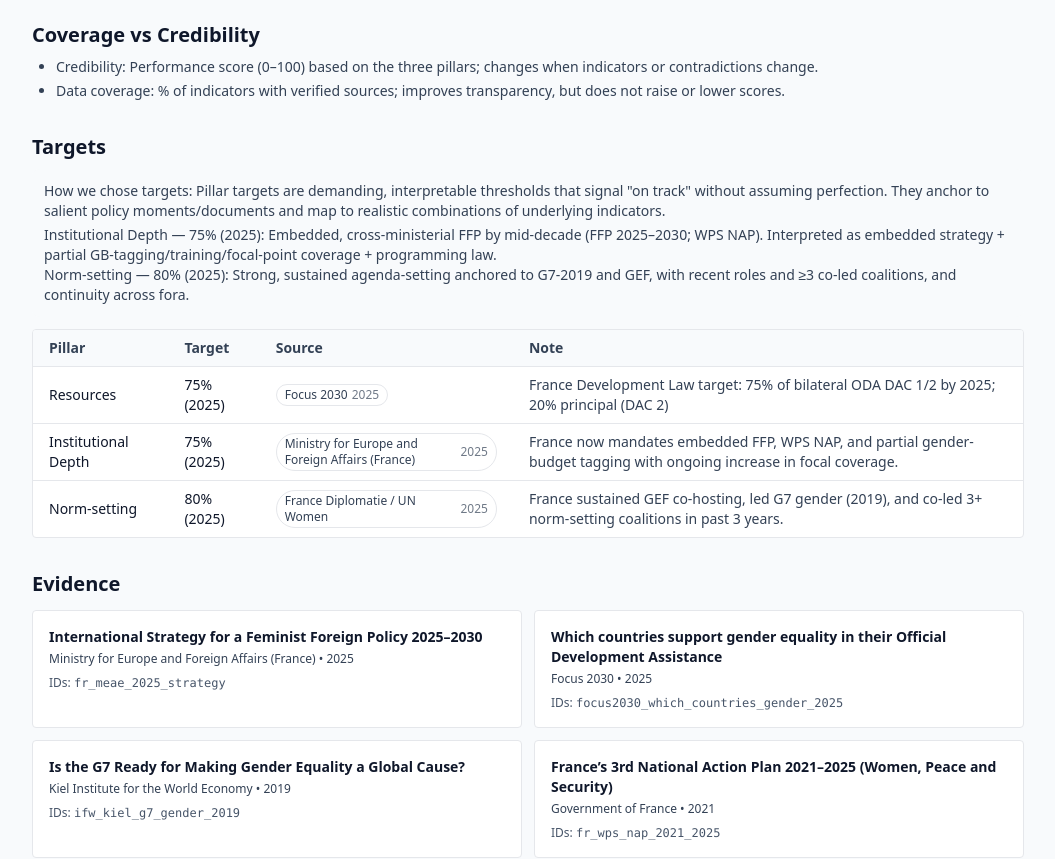
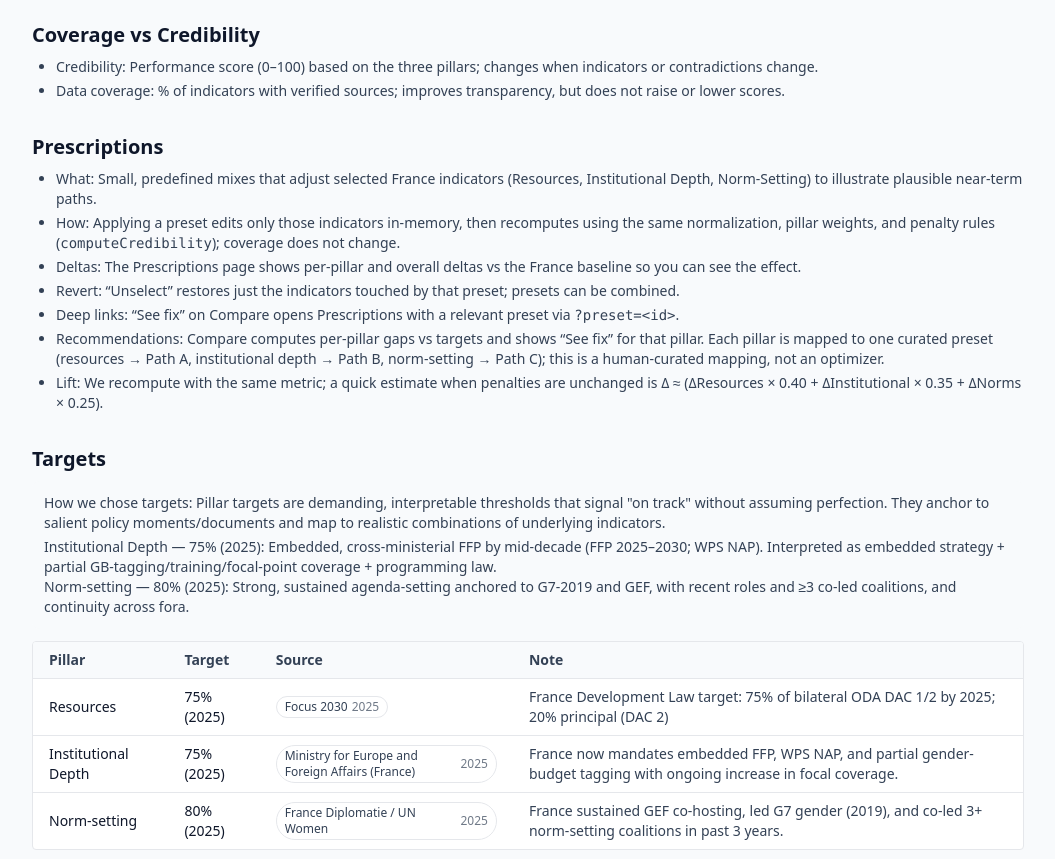
Before and after one commit to lavanyagarg112/feminist-diplomacy-simulator, a Next.js app: page /details in a window 1280 px wide. Shown: the part 660-1519 px from the top of the page, without its empty margins (112-1167 px from the left). Built offline with nearby package versions, Linux system fonts and the light colour scheme.

Commit message:
update prescriptions

```diff
--- a/app/details/page.tsx
+++ b/app/details/page.tsx
@@ -4,68 +4,194 @@ import fr from "@/data/indicators.fr.json" assert { type: "json" };
 import SourceChip from "@/components/SourceChip";
 
 const terms = [
-  { term: "DAC gender marker (1/2)", def: "OECD/DAC markers for activities with gender as a significant (1) or principal (2) objective." },
-  { term: "Principal objective (DAC 2)", def: "Activities where gender equality is the main objective of the intervention." },
-  { term: "Embedded", def: "Policy approach integrated across ministries and instruments rather than a standalone strategy." },
+  {
+    term: "DAC gender marker (1/2)",
+    def: "OECD/DAC markers for activities with gender as a significant (1) or principal (2) objective.",
+  },
+  {
+    term: "Principal objective (DAC 2)",
+    def: "Activities where gender equality is the main objective of the intervention.",
+  },
+  {
+    term: "Embedded",
+    def: "Policy approach integrated across ministries and instruments rather than a standalone strategy.",
+  },
 ];
 
 export default function DetailsPage() {
-  const titems = (targets as any).pillars as Array<{ id: string; label: string; targetPct: number; year?: number; sourceId?: string; note?: string }>;
-  const src = sources as Array<{ id: string; title: string; organization: string; year: number; url?: string }>;
+  const titems = (targets as any).pillars as Array<{
+    id: string;
+    label: string;
+    targetPct: number;
+    year?: number;
+    sourceId?: string;
+    note?: string;
+  }>;
+  const src = sources as Array<{
+    id: string;
+    title: string;
+    organization: string;
+    year: number;
+    url?: string;
+  }>;
   return (
     <article className="max-w-none">
       <header className="mb-6 rounded-xl bg-gradient-to-r from-violet-100 via-fuchsia-100 to-pink-100 p-6">
         <h1 className="m-0 text-2xl font-bold text-slate-900">Details</h1>
-        <p className="mt-2 max-w-3xl text-slate-700">Methodology, targets, evidence, and glossary — consolidated and skimmable. Credibility is a performance composite; data coverage is transparency about sources.</p>
+        <p className="mt-2 max-w-3xl text-slate-700">
+          Methodology, targets, evidence, and glossary — consolidated and
+          skimmable. Credibility is a performance composite; data coverage is
+          transparency about sources.
+        </p>
         <nav className="mt-3 flex flex-wrap items-center gap-3 text-sm text-slate-700">
-          <a className="underline" href="#methodology">Methodology</a>
-          <a className="underline" href="#targets">Targets</a>
-          <a className="underline" href="#evidence">Evidence</a>
-          <a className="underline" href="#glossary">Glossary</a>
-          <a className="underline" href="#example">Worked Example</a>
+          <a className="underline" href="#methodology">
+            Methodology
+          </a>
+          <a className="underline" href="#prescriptions">
+            Prescriptions
+          </a>
+          <a className="underline" href="#targets">
+            Targets
+          </a>
+          <a className="underline" href="#evidence">
+            Evidence
+          </a>
+          <a className="underline" href="#glossary">
+            Glossary
+          </a>
+          <a className="underline" href="#example">
+            Worked Example
+          </a>
         </nav>
       </header>
 
-      <section id="methodology" className="grid grid-cols-1 gap-4 lg:grid-cols-3">
+      <section
+        id="methodology"
+        className="grid grid-cols-1 gap-4 lg:grid-cols-3"
+      >
         <Card title="Summary">
-          Credibility is a 0–100 performance composite of three pillars — Resources, Institutional Depth, and Norm‑Setting — reflecting alignment between stated aims and what’s in place. It is not data coverage or policy effectiveness.
+          Credibility is a 0–100 performance composite of three pillars —
+          Resources, Institutional Depth, and Norm‑Setting — reflecting
+          alignment between stated aims and what’s in place. It is not data
+          coverage or policy effectiveness.
         </Card>
         <Card title="How it’s calculated (5 steps)">
           <ol className="list-decimal pl-5">
-            <li>Normalize indicators to 0–1 (percent/amount/binary/ordinal; targets steepen progress toward thresholds).</li>
+            <li>
+              Normalize indicators to 0–1 (percent/amount/binary/ordinal;
+              targets steepen progress toward thresholds).
+            </li>
             <li>Compute each pillar as the average of its indicators.</li>
-            <li>Combine pillars by weights (Resources 0.4, Institutional Depth 0.35, Norm‑Setting 0.25).</li>
-            <li>Apply contradictions (if any) multiplicatively, using (1 − weight) per applied item.</li>
+            <li>
+              Combine pillars by weights (Resources 0.4, Institutional Depth
+              0.35, Norm‑Setting 0.25).
+            </li>
+            <li>
+              Apply contradictions (if any) multiplicatively, using (1 − weight)
+              per applied item.
+            </li>
             <li>Scale to 0–100 and round.</li>
           </ol>
           <details className="mt-2 text-xs text-slate-700">
             <summary className="cursor-pointer">Show formula</summary>
-            <div className="mt-1">credibility = 100 × ( Σ pillarScoreᵢ × weightᵢ / Σ weightᵢ ) × Π(1 − penaltyⱼ)</div>
-            <div className="mt-2">Ordinal normalization uses mid‑bin mapping so categories never hit 0 or 1: score = (idx + 0.5) / n</div>
+            <div className="mt-1">
+              credibility = 100 × ( Σ pillarScoreᵢ × weightᵢ / Σ weightᵢ ) × Π(1
+              − penaltyⱼ)
+            </div>
+            <div className="mt-2">
+              Ordinal normalization uses mid‑bin mapping so categories never hit
+              0 or 1: score = (idx + 0.5) / n
+            </div>
           </details>
         </Card>
         <Card title="Limits">
-          Data coverage improves transparency but does not raise/lower scores. Placeholders remain until verified; cross‑country comparisons are indicative. Targets are illustrative unless linked to policy documents.
+          Data coverage improves transparency but does not raise/lower scores.
+          Placeholders remain until verified; cross‑country comparisons are
+          indicative. Targets are illustrative unless linked to policy
+          documents.
         </Card>
       </section>
 
       <section className="mt-8">
-        <h2 className="text-xl font-semibold text-slate-900">Coverage vs Credibility</h2>
+        <h2 className="text-xl font-semibold text-slate-900">
+          Coverage vs Credibility
+        </h2>
         <ul className="mt-2 list-disc space-y-1 pl-6 text-sm text-slate-700">
-          <li><span className="font-medium">Credibility</span>: Performance score (0–100) based on the three pillars; changes when indicators or contradictions change.</li>
-          <li><span className="font-medium">Data coverage</span>: % of indicators with verified sources; improves transparency, but does not raise or lower scores.</li>
+          <li>
+            <span className="font-medium">Credibility</span>: Performance score
+            (0–100) based on the three pillars; changes when indicators or
+            contradictions change.
+          </li>
+          <li>
+            <span className="font-medium">Data coverage</span>: % of indicators
+            with verified sources; improves transparency, but does not raise or
+            lower scores.
+          </li>
+        </ul>
+      </section>
+
+      <section id="prescriptions" className="mt-8">
+        <h2 className="text-xl font-semibold text-slate-900">Prescriptions</h2>
+        <ul className="mt-2 list-disc space-y-1 pl-6 text-sm text-slate-700">
+          <li>
+            <span className="font-medium">What</span>: Small, predefined mixes
+            that adjust selected France indicators (Resources, Institutional
+            Depth, Norm‑Setting) to illustrate plausible near‑term paths.
+          </li>
+          <li>
+            <span className="font-medium">How</span>: Applying a preset edits
+            only those indicators in‑memory, then recomputes using the same
+            normalization, pillar weights, and penalty rules (
+            <code>computeCredibility</code>); coverage does not change.
+          </li>
+          <li>
+            <span className="font-medium">Deltas</span>: The Prescriptions page
+            shows per‑pillar and overall deltas vs the France baseline so you
+            can see the effect.
+          </li>
+          <li>
+            <span className="font-medium">Revert</span>: “Unselect” restores
+            just the indicators touched by that preset; presets can be combined.
+          </li>
+          <li>
+            <span className="font-medium">Deep links</span>: “See fix” on
+            Compare opens Prescriptions with a relevant preset via{" "}
+            <code>?preset=&lt;id&gt;</code>.
+          </li>
+          <li>
+            <span className="font-medium">Recommendations</span>: Compare
+            computes per‑pillar gaps vs targets and shows “See fix” for that
+            pillar. Each pillar is mapped to one curated preset (resources →
+            Path A, institutional depth → Path B, norm‑setting → Path C);
+            this is a human‑curated mapping, not an optimizer.
+          </li>
+          <li>
+            <span className="font-medium">Lift</span>: We recompute with the
+            same metric; a quick estimate when penalties are unchanged is
+            Δ ≈ (ΔResources × 0.40 + ΔInstitutional × 0.35 + ΔNorms × 0.25).
+          </li>
         </ul>
       </section>
 
       <section id="targets" className="mt-8">
         <h2 className="text-xl font-semibold text-slate-900">Targets</h2>
         <div className="mt-2 rounded-lg bg-slate-50 p-3 text-sm text-slate-700">
-          How we chose targets: Pillar targets are demanding, interpretable thresholds that signal "on track" without assuming perfection. They anchor to salient policy moments/documents and map to realistic combinations of underlying indicators.
+          How we chose targets: Pillar targets are demanding, interpretable
+          thresholds that signal "on track" without assuming perfection. They
+          anchor to salient policy moments/documents and map to realistic
+          combinations of underlying indicators.
           <div className="mt-1">
-            <span className="font-medium">Institutional Depth — 75% (2025)</span>: Embedded, cross‑ministerial FFP by mid‑decade (FFP 2025–2030; WPS NAP). Interpreted as embedded strategy + partial GB‑tagging/training/focal‑point coverage + programming law.
+            <span className="font-medium">
+              Institutional Depth — 75% (2025)
+            </span>
+            : Embedded, cross‑ministerial FFP by mid‑decade (FFP 2025–2030; WPS
+            NAP). Interpreted as embedded strategy + partial
+            GB‑tagging/training/focal‑point coverage + programming law.
           </div>
           <div>
-            <span className="font-medium">Norm‑setting — 80% (2025)</span>: Strong, sustained agenda‑setting anchored to G7‑2019 and GEF, with recent roles and ≥3 co‑led coalitions, and continuity across fora.
+            <span className="font-medium">Norm‑setting — 80% (2025)</span>:
+            Strong, sustained agenda‑setting anchored to G7‑2019 and GEF, with
+            recent roles and ≥3 co‑led coalitions, and continuity across fora.
           </div>
         </div>
         <div className="mt-3 overflow-x-auto rounded border bg-white">
@@ -82,9 +208,19 @@ export default function DetailsPage() {
               {titems.map((t) => (
                 <tr key={t.id} className="border-t">
                   <td className="px-4 py-2 font-medium">{t.label}</td>
-                  <td className="px-4 py-2">{t.targetPct}%{t.year ? ` (${t.year})` : ""}</td>
-                  <td className="px-4 py-2">{t.sourceId ? <SourceChip id={t.sourceId} /> : <span className="text-slate-500">—</span>}</td>
-                  <td className="px-4 py-2 text-slate-700 break-words">{t.note || ""}</td>
+                  <td className="px-4 py-2">
+                    {t.targetPct}%{t.year ? ` (${t.year})` : ""}
+                  </td>
+                  <td className="px-4 py-2">
+                    {t.sourceId ? (
+                      <SourceChip id={t.sourceId} />
+                    ) : (
+                      <span className="text-slate-500">—</span>
+                    )}
+                  </td>
+                  <td className="px-4 py-2 text-slate-700 break-words">
+                    {t.note || ""}
+                  </td>
                 </tr>
               ))}
             </tbody>
@@ -99,21 +235,49 @@ export default function DetailsPage() {
             // Group by URL if present; otherwise by title+org+year
             const groups = new Map<string, any[]>();
             (src as any[]).forEach((s) => {
-              const key = (s.url && String(s.url).toLowerCase()) || `${String(s.title).toLowerCase()}|${String(s.organization).toLowerCase()}|${String(s.year)}`;
+              const key =
+                (s.url && String(s.url).toLowerCase()) ||
+                `${String(s.title).toLowerCase()}|${String(
+                  s.organization
+                ).toLowerCase()}|${String(s.year)}`;
               const arr = groups.get(key) || [];
               arr.push(s);
               groups.set(key, arr);
             });
             return Array.from(groups.values()).map((arr: any[]) => {
               const s = arr[0];
-              const href = s.url || `https://www.google.com/search?q=${encodeURIComponent(`${s.title} ${s.organization} ${s.year}`)}`;
-              const title = s.url ? `${s.organization} • ${s.year}` : `${s.organization} • ${s.year} (no direct URL; opens search)`;
+              const href =
+                s.url ||
+                `https://www.google.com/search?q=${encodeURIComponent(
+                  `${s.title} ${s.organization} ${s.year}`
+                )}`;
+              const title = s.url
+                ? `${s.organization} • ${s.year}`
+                : `${s.organization} • ${s.year} (no direct URL; opens search)`;
               const ids = arr.map((x) => x.id);
               return (
-                <a key={ids.join("|")} href={href} target="_blank" rel="noopener noreferrer" className="rounded border bg-white p-4 hover:bg-slate-50" title={title}>
-                  <div className="text-sm font-semibold text-slate-900">{s.title}</div>
-                  <div className="mt-1 text-xs text-slate-700">{s.organization} • {s.year}</div>
-                  <div className="mt-2 text-xs text-slate-600">IDs: {ids.map((id: string) => (<code key={id} className="mr-1">{id}</code>))}</div>
+                <a
+                  key={ids.join("|")}
+                  href={href}
+                  target="_blank"
+                  rel="noopener noreferrer"
+                  className="rounded border bg-white p-4 hover:bg-slate-50"
+                  title={title}
+                >
+                  <div className="text-sm font-semibold text-slate-900">
+                    {s.title}
+                  </div>
+                  <div className="mt-1 text-xs text-slate-700">
+                    {s.organization} • {s.year}
+                  </div>
+                  <div className="mt-2 text-xs text-slate-600">
+                    IDs:{" "}
+                    {ids.map((id: string) => (
+                      <code key={id} className="mr-1">
+                        {id}
+                      </code>
+                    ))}
+                  </div>
                 </a>
               );
             });
@@ -126,44 +290,68 @@ export default function DetailsPage() {
         <div className="mt-3 grid gap-2">
           {terms.map((t) => (
             <div key={t.term} className="rounded border bg-white p-3 text-sm">
-              <span className="font-medium">{t.term}:</span> <span className="text-slate-700">{t.def}</span>
+              <span className="font-medium">{t.term}:</span>{" "}
+              <span className="text-slate-700">{t.def}</span>
             </div>
           ))}
         </div>
       </section>
 
       <section id="example" className="mt-8">
-        <h2 className="text-xl font-semibold text-slate-900">Worked Example (France)</h2>
+        <h2 className="text-xl font-semibold text-slate-900">
+          Worked Example (France)
+        </h2>
         <div className="mt-2 grid gap-3 break-words">
           <div className="rounded border bg-white p-3 text-sm text-slate-700 break-words">
             <div className="font-medium">1) Normalize an indicator</div>
-            <div>ODA with gender objectives: 46% vs target 75% → (46 − 0) / (75 − 0) = 0.61 → 61% indicator score.</div>
+            <div>
+              ODA with gender objectives: 46% vs target 75% → (46 − 0) / (75 −
+              0) = 0.61 → 61% indicator score.
+            </div>
           </div>
           <div className="rounded border bg-white p-3 text-sm text-slate-700 break-words">
             <div className="font-medium">2) Pillar score (Resources)</div>
-            <div>Average of indicator scores (examples): 61% (DAC 1/2), 30% (DAC 2 at 6% of 20), 21% (USD 105M of 500M range) → ≈ 37%.</div>
+            <div>
+              Average of indicator scores (examples): 61% (DAC 1/2), 30% (DAC 2
+              at 6% of 20), 21% (USD 105M of 500M range) → ≈ 37%.
+            </div>
           </div>
           <div className="rounded border bg-white p-3 text-sm text-slate-700 break-words">
             <div className="font-medium">3) Combine pillars by weights</div>
-            <div>Resources 0.4, Institutional Depth 0.35, Norm‑Setting 0.25 → weighted average of the three pillar scores.</div>
+            <div>
+              Resources 0.4, Institutional Depth 0.35, Norm‑Setting 0.25 →
+              weighted average of the three pillar scores.
+            </div>
           </div>
           <div className="rounded border bg-white p-3 text-sm text-slate-700 break-words">
             <div className="font-medium">4) Apply contradictions (if any)</div>
-            <div>If an item with weight 0.1 applies, multiply by (1 − 0.1) = 0.9.</div>
+            <div>
+              If an item with weight 0.1 applies, multiply by (1 − 0.1) = 0.9.
+            </div>
           </div>
           <div className="rounded border bg-white p-3 text-sm text-slate-700 break-words">
             <div className="font-medium">5) Scale to 0–100</div>
-            <div>Round to nearest integer for the displayed credibility score.</div>
+            <div>
+              Round to nearest integer for the displayed credibility score.
+            </div>
           </div>
         </div>
       </section>
 
-      <p className="mt-6 text-sm text-slate-600">Built for exploration. Not definitive policy advice.</p>
+      <p className="mt-6 text-sm text-slate-600">
+        Built for exploration. Not definitive policy advice.
+      </p>
     </article>
   );
 }
 
-function Card({ title, children }: { title: string; children: React.ReactNode }) {
+function Card({
+  title,
+  children,
+}: {
+  title: string;
+  children: React.ReactNode;
+}) {
   return (
     <section className="rounded-lg border border-slate-200 bg-white p-4 shadow-sm">
       <h2 className="m-0 text-base font-semibold text-slate-800">{title}</h2>
--- a/app/simulator/compare/page.tsx
+++ b/app/simulator/compare/page.tsx
@@ -69,7 +69,10 @@ export default function ComparePage() {
           <div className="text-sm text-slate-700">Positive = at/above target</div>
         </div>
         <PillarDeltaStrip deltas={deltas} />
-        <div className="mt-2 text-xs text-slate-600">Tip: Start with the red gaps. “See fix” opens Prescriptions with a relevant preset.</div>
+        <div className="mt-2 text-xs text-slate-600">
+          Tip: Start with the red gaps. “See fix” opens Prescriptions with a
+          curated preset for that pillar (not an optimizer).
+        </div>
       </div>
 
       <div id="next" className="rounded border bg-white p-4">
--- a/app/simulator/prescriptions/page.tsx
+++ b/app/simulator/prescriptions/page.tsx
@@ -156,6 +156,10 @@ export default function PrescriptionsPage() {
           Explore evidence‑based policy mixes. Each preset tweaks indicators toward realistic targets. Replace placeholders
           only with verified values and add sources when enabling penalties.
         </p>
+        <p className="mt-1 max-w-3xl text-sm text-slate-700">
+          Recommendations come from Compare’s per‑pillar gaps (curated per pillar, not an optimizer). Lift is recomputed using the same metric:
+          weighted pillars (Resources 0.4, Institutional Depth 0.35, Norm‑Setting 0.25) and current penalties.
+        </p>
       </div>
       <div className="grid gap-4 md:grid-cols-3">
         {presets.map((p) => (
```
